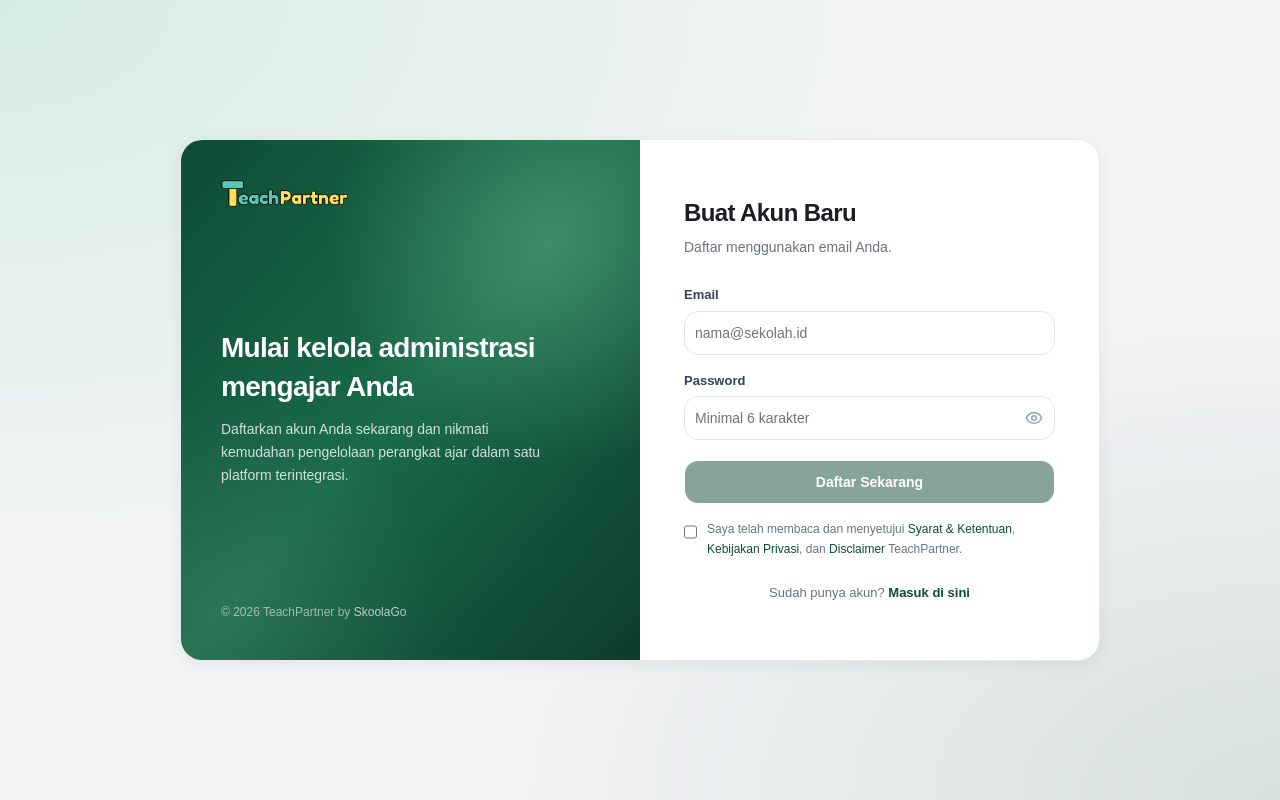
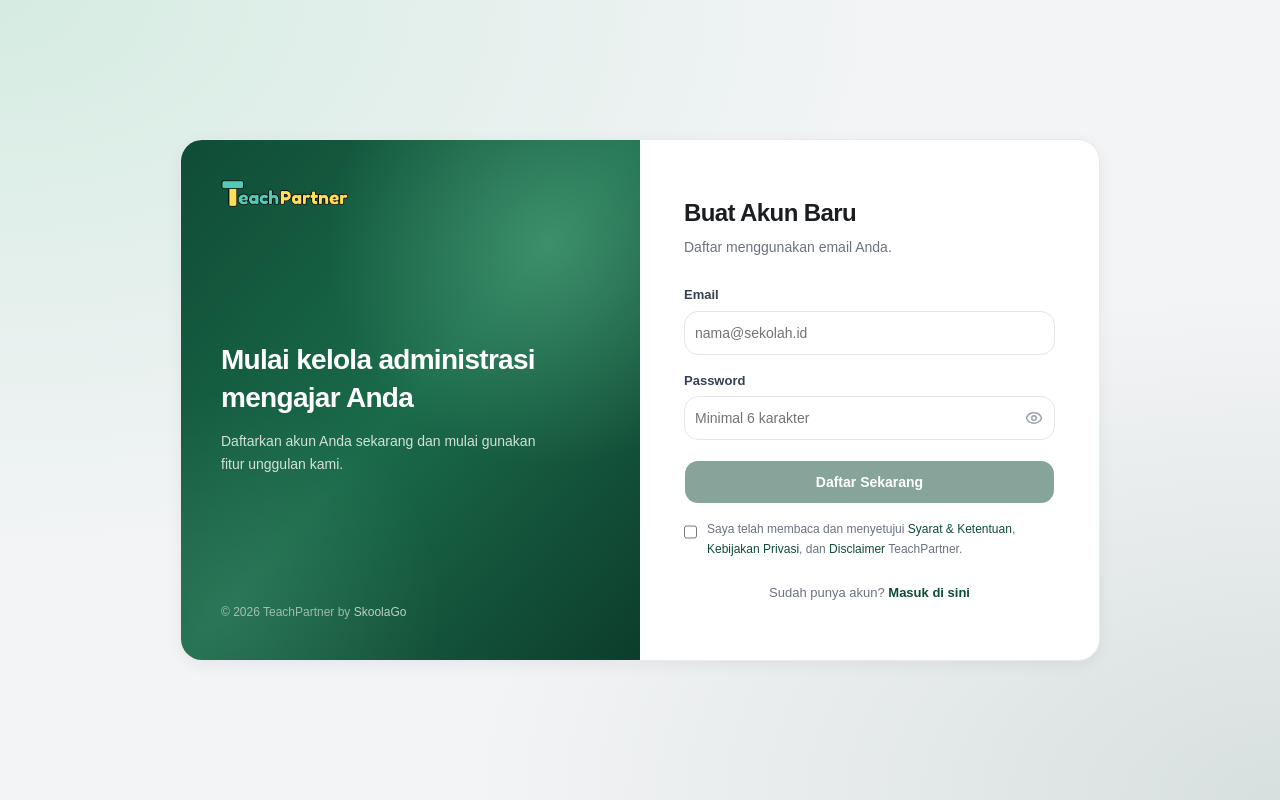
Before and after one commit to aguspurnomomz/frontend_teach_partner_v1, a React (Vite) app: page /register in a window 1280 px wide. Built offline with nearby package versions, Linux system fonts and the light colour scheme; no server answers.

Commit message:
Feat : featured text register page edit

```diff
--- a/src/pages/RegisterPage.tsx
+++ b/src/pages/RegisterPage.tsx
@@ -55,7 +55,7 @@ export default function RegisterPage() {
               Mulai kelola administrasi mengajar Anda
             </h2>
             <p className="max-w-xs text-sm leading-relaxed text-white/80">
-              Daftarkan akun Anda sekarang dan nikmati kemudahan pengelolaan perangkat ajar dalam satu platform terintegrasi.
+              Daftarkan akun Anda sekarang dan mulai gunakan fitur unggulan kami.
             </p>
           </div>
 
```
